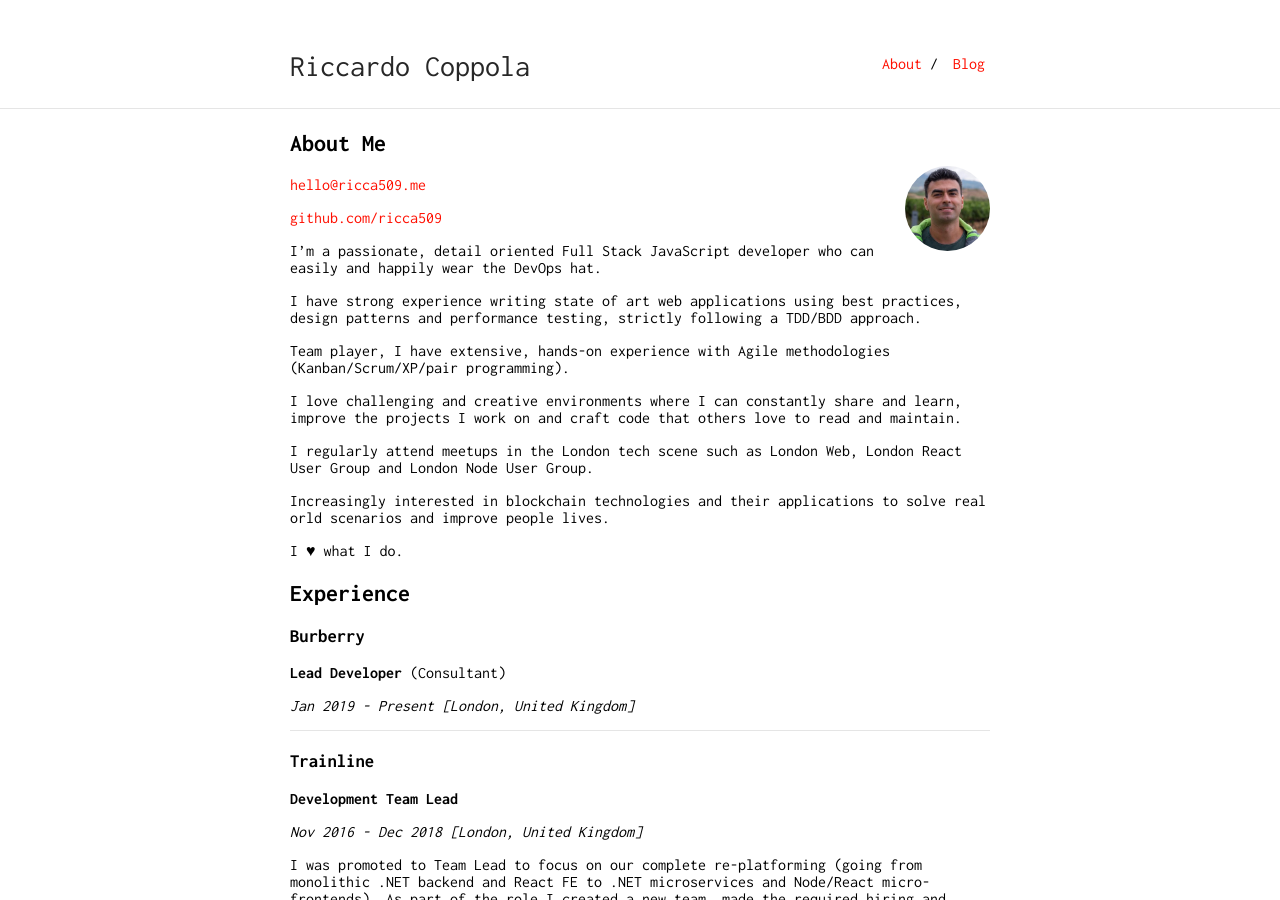
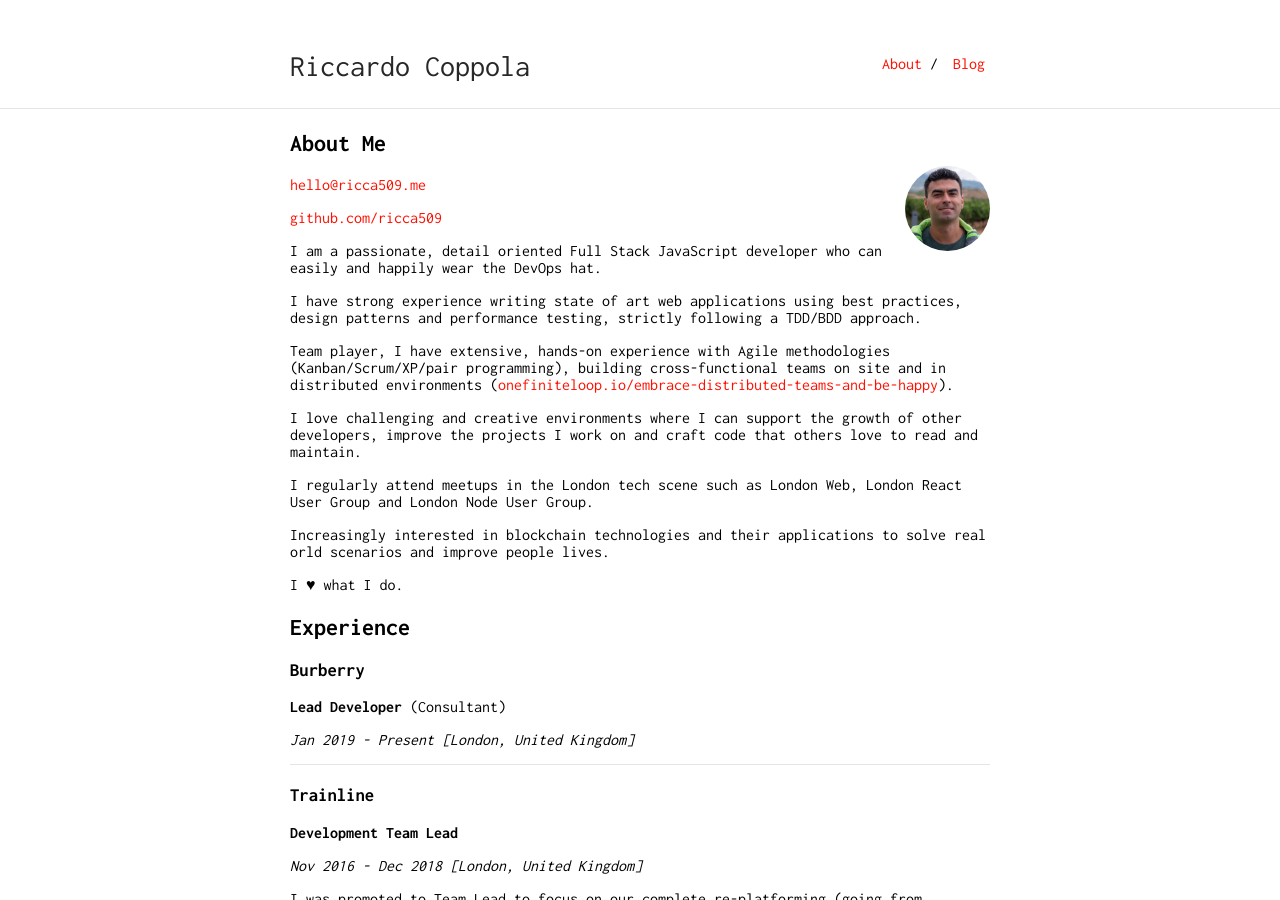
Before and after one commit to ricca509/ricca509.github.io, a Jekyll site: the page built from index.md, in a window 1280 px wide and 900 px high. Built offline with Jekyll 4.4.1, drawn with Linux system fonts in a browser that asks for light colours; our own code applies the rules of GitHub Pages for plain Markdown files.

Commit message:
Updates description

```diff
--- a/index.md
+++ b/index.md
@@ -10,13 +10,13 @@ layout: default
 
 [github.com/ricca509](https://github.com/ricca509)
 
-I’m a passionate, detail oriented Full Stack JavaScript developer who can easily and happily wear the DevOps hat.
+I am a passionate, detail oriented Full Stack JavaScript developer who can easily and happily wear the DevOps hat.
 
 I have strong experience writing state of art web applications using best practices, design patterns and performance testing, strictly following a TDD/BDD approach.
 
-Team player, I have extensive, hands-on experience with Agile methodologies (Kanban/Scrum/XP/pair programming).
+Team player, I have extensive, hands-on experience with Agile methodologies (Kanban/Scrum/XP/pair programming), building cross-functional teams on site and in distributed environments ([onefiniteloop.io/embrace-distributed-teams-and-be-happy](https://www.onefiniteloop.io/embrace-distributed-teams-and-be-happy/)).
 
-I love challenging and creative environments where I can constantly share and learn, improve the projects I work on and craft code that others love to read and maintain.
+I love challenging and creative environments where I can support the growth of other developers, improve the projects I work on and craft code that others love to read and maintain.
 
 I regularly attend meetups in the London tech scene such as London Web, London React User Group and London Node User Group.
 
```
